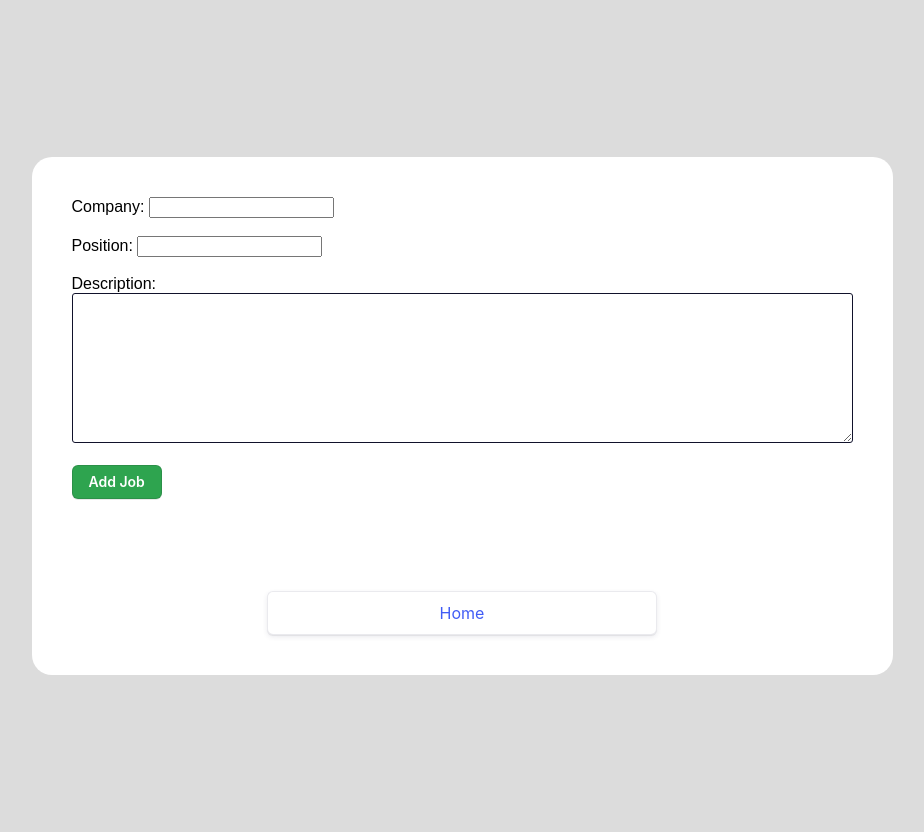
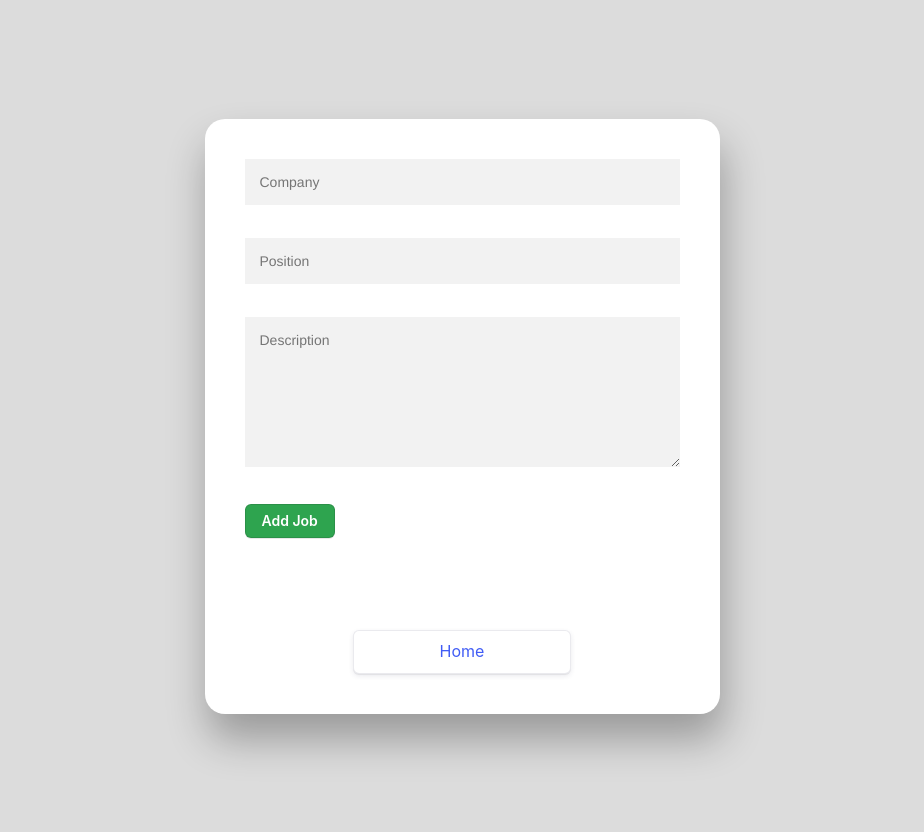
Before and after one commit to FrankDraws/py_job-log, a Flask app: page /form in a window 1280 px wide. Shown: the whole page, without its empty margins (194-1118 px from the left). Run offline with Flask 3, Linux system fonts and the light colour scheme.

Commit message:
Updated form styles.

```diff
--- a/static/style.css
+++ b/static/style.css
@@ -83,23 +83,36 @@
     background-color: white;
     display: flex;
     flex-flow: column wrap;
+    box-shadow: 3px 25px 40px rgba(0, 0, 0, 0.3);
 }
 #form > div {
     width: 50%;
     margin-top: 5em;
 }
-textarea {
-    max-width: 100%;
-    max-height: 100px;
-    border-radius: 3px;
-    border: 1px solid #11122b;
-    font-size: 1.5rem;
-    font-family: inherit;
-    color: inherit;
-    padding: 1.5rem 2rem;
-    transition: all 0.3s;
+form input {
+    outline: 0;
+    background: #f2f2f2;
+    width: 100%;
+    border: 0;
+    margin: 0 0 15px;
+    padding: 15px;
+    box-sizing: border-box;
+    font-size: 14px;
+    font-family: 'Helvetica', sans-serif;
 }
-.primary {
+form textarea {
+    outline: 0;
+    background: #f2f2f2;
+    width: 100%;
+    height: 150px;
+    border: 0;
+    margin: 0 0 15px;
+    padding: 15px;
+    box-sizing: border-box;
+    font-size: 14px;
+    font-family: 'Helvetica', sans-serif;
+}
+.btnPrimary {
     /* outline: 1px solid orange; */
     appearance: button;
     backface-visibility: hidden;
--- a/templates/form.html
+++ b/templates/form.html
@@ -9,20 +9,20 @@
 <body id="fbg">
     <section id="form">
         <form id="job-form" method="POST" action="{{ url_for('log_data') }}">
-            <label for="company">Company:</label>
-            <input type="text" id="company" name="company" required><br><br>
+            <!-- <label for="company">Company:</label> -->
+            <input type="text" id="company" name="company" placeholder="Company" required><br><br>
 
-            <label for="position">Position:</label>
-            <input type="text" id="position" name="position" required><br><br>
+            <!-- <label for="position">Position:</label> -->
+            <input type="text" id="position" name="position" placeholder="Position" required><br><br>
 
-            <label for="description">Description:</label><br>
-            <textarea id="description" name="description" rows="4" cols="50" required></textarea><br><br>
+            <!-- <label for="description">Description:</label><br> -->
+            <textarea id="description" placeholder="Description" name="description" rows="4" cols="50" required></textarea><br><br>
 
             <button id="submit" type="submit">Add Job</button>
         </form>
     <div>
         {% with index_url = url_for('index') %}
-        <button class="primary" onclick="window.location.href='{{ index_url }}'">Home</button>
+        <button class="btnPrimary" onclick="window.location.href='{{ index_url }}'">Home</button>
         {% endwith %}
     </div>
     </section>
```
